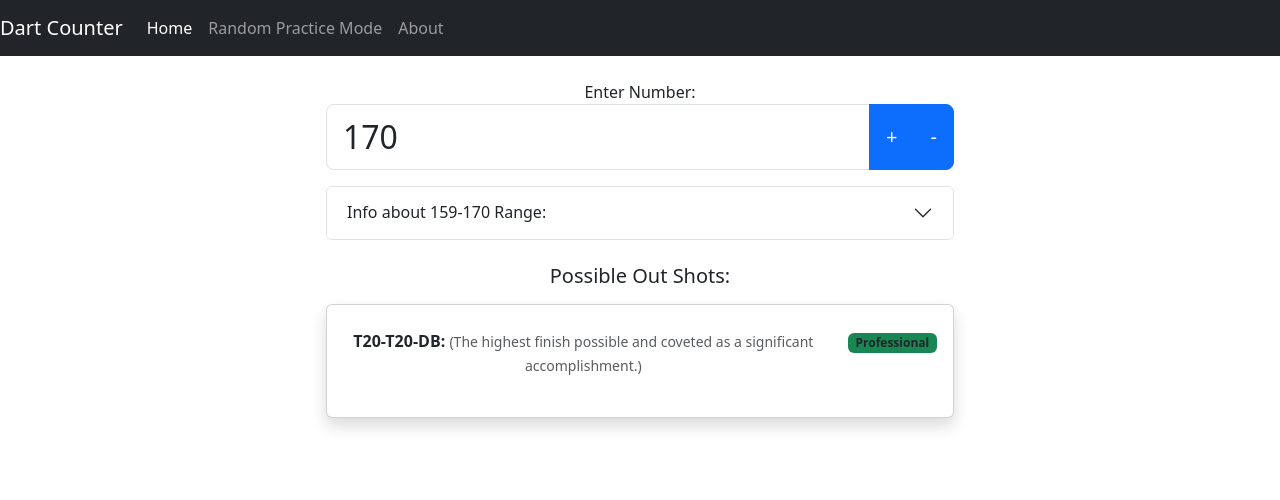
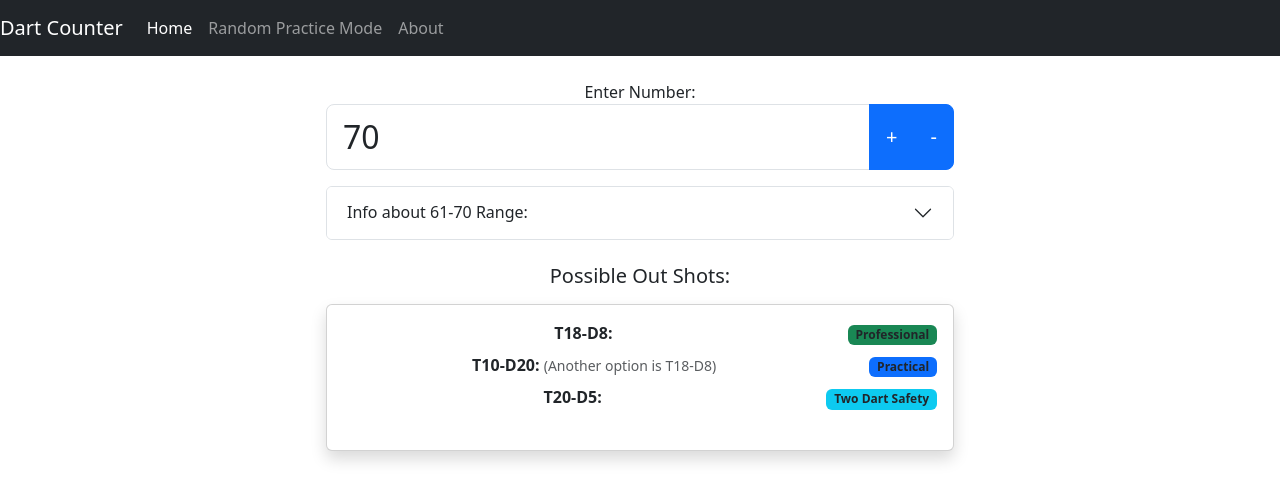
Before and after one commit to anthonymjimenez/dartcheckout, a React (Create React App) app: page / in a window 1280 px wide. Shown: the top 500 px of the page. Built offline with nearby package versions, Linux system fonts and the light colour scheme.

Commit message:
fixed 80

```diff
--- a/src/Data/OutShots.js
+++ b/src/Data/OutShots.js
@@ -682,9 +682,13 @@ const outShotsData = {
     {
       label: "Practical",
       value: "T20-D10",
-      note: "T16-D16 with 3 darts. Hitting S16 leaves 64 and forces you to hit a triple or DB to finish.",
+      note: "",
     },
-    { label: "Two Dart Safety", value: "T16-D16", note: "" },
+    {
+      label: "Two Dart Safety",
+      value: "T16-D16",
+      note: "Less practical with 3 darts because hitting S16 leaves 64 and forces you to hit a triple or DB to finish. ",
+    },
   ],
   81: [
     { label: "Professional", value: "" },
--- a/src/Pages/SimplePracticeMode.js
+++ b/src/Pages/SimplePracticeMode.js
@@ -7,7 +7,7 @@ import OutShotList from "../Components/OutShotList";
 import NumberInput from "../Components/NumberInput";
 
 const SimplePracticeMode = () => {
-  const initialNumber = 170; // Starting number
+  const initialNumber = 70; // Starting number
   const [currentNumber, setCurrentNumber] = useState(initialNumber);
   const [outShots, setOutShots] = useState(outShotsData[initialNumber] || []);
 
```
